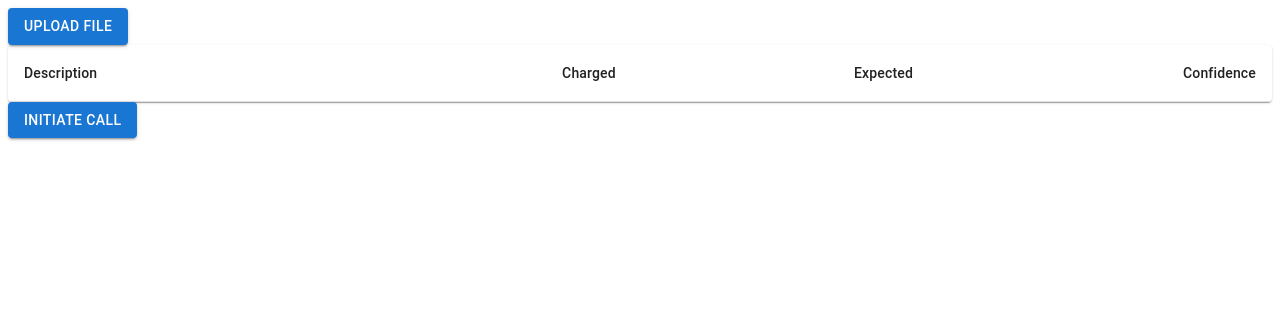
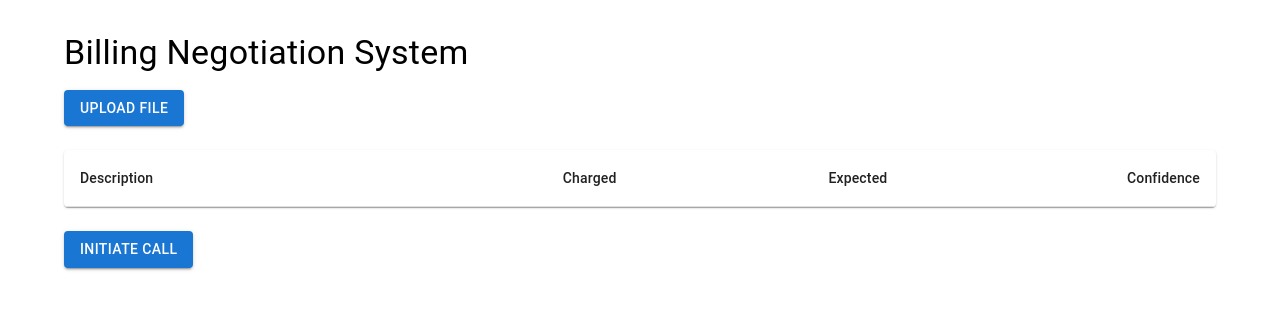
Before and after one commit to Hao-191/Healthcare-Billing-Negotiation, a React (Vite) app: page / in a window 1280 px wide. Shown: the top 310 px of the page. Built offline with nearby package versions, Linux system fonts and the light colour scheme.

Commit message:
add layouts

```diff
--- a/src/pages/billingNegotiation/BillingNegotiationPage.tsx
+++ b/src/pages/billingNegotiation/BillingNegotiationPage.tsx
@@ -1,4 +1,7 @@
 import React, { useState } from 'react';
+import { Container, Typography, Box } from '@mui/material';
+
+// Components
 import BillingUpload from './components/BillingUpload';
 import IssueTable from './components/IssueTable';
 import CallButton from './components/CallButton';
@@ -17,11 +20,22 @@ const BillingNegotiationPage: React.FC = () => {
   };
 
   return (
-    <div>
-      <BillingUpload onUpload={handleFileUpload} />
-      <IssueTable issues={issues} />
-      <CallButton onCall={handleCallInitiation} />
-    </div>
+    <Container maxWidth="lg">
+      <Typography variant="h4" component="h1" gutterBottom sx={{ marginTop: 4, marginBottom: 2 }}>
+        Billing Negotiation System
+      </Typography>
+      <Box display="flex" flexDirection="column" gap={3}>
+        <Box>
+          <BillingUpload onUpload={handleFileUpload} />
+        </Box>
+        <Box flexGrow={1}>
+          <IssueTable issues={issues} />
+        </Box>
+        <Box>
+          <CallButton onCall={handleCallInitiation} />
+        </Box>
+      </Box>
+    </Container>
   );
 };
 
```
